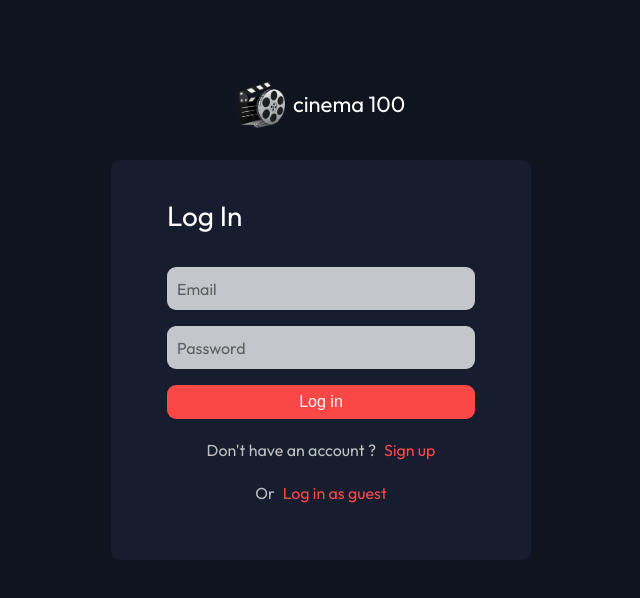
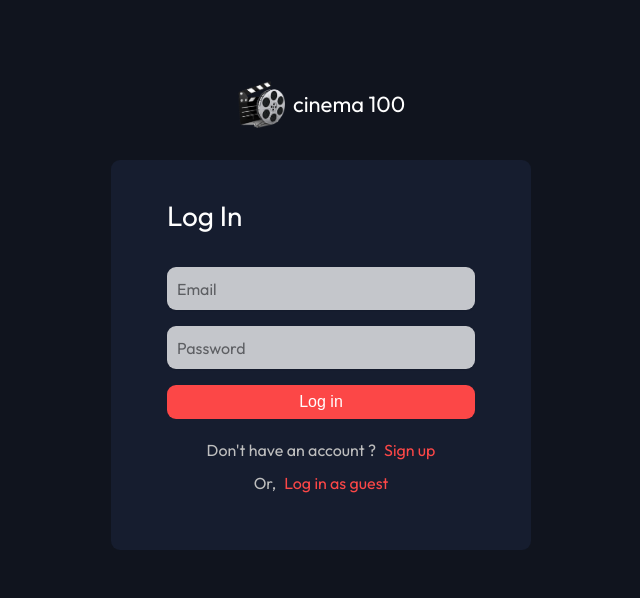
Before and after one commit to nemanjamalesija/cinema-100, a React (Vite) app: page / in a window 1280 px wide. Shown: the top 598 px of the page, without its empty margins (319-959 px from the left). Built offline with nearby package versions, Linux system fonts and the light colour scheme.

Commit message:
Adjust spacing

```diff
--- a/src/pages/LogInPage.tsx
+++ b/src/pages/LogInPage.tsx
@@ -167,8 +167,8 @@ const LogInPage = () => {
               Sign up
             </button>
           </div>
-          <div className='login--redirect u--justify--center'>
-            <p className='login--redirect-p'> Or</p>
+          <div className='login--redirect login--redirect-guest u--justify--center'>
+            <p className='login--redirect-p'> Or,</p>
             <button
               className='btn--redirect'
               onClick={signInAnonymouslyHandler}
--- a/src/pages/login.css
+++ b/src/pages/login.css
@@ -100,6 +100,10 @@ link--nav.reset {
   font-size: inherit;
 }
 
+.login--redirect-guest {
+  margin-top: 1rem;
+}
+
 .btn--redirect:hover {
   color: var(--color--accent--shade);
 }
```
